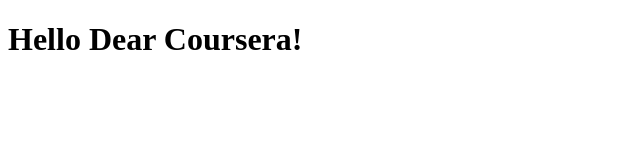
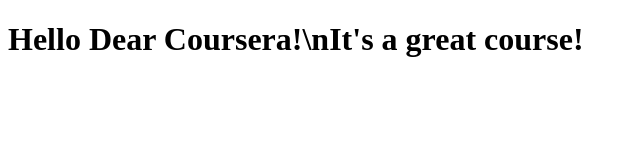
Before and after one commit to MMEtkind/coursera-test, a plain HTML site: page site/index.html in a window 1280 px wide. Shown: the whole page, without its empty margins (0-640 px from the left). Drawn offline with Linux system fonts and the light colour scheme.

Commit message:
Small addition to our page content.

```diff
--- a/site/index.html
+++ b/site/index.html
@@ -4,6 +4,6 @@
 	<title>Hello Coursera!</title>
 </head>
 <body>
-<h1>Hello Dear Coursera!</h1>
+<h1>Hello Dear Coursera!\nIt's a great course!</h1>
 </body>
 </html>
```
